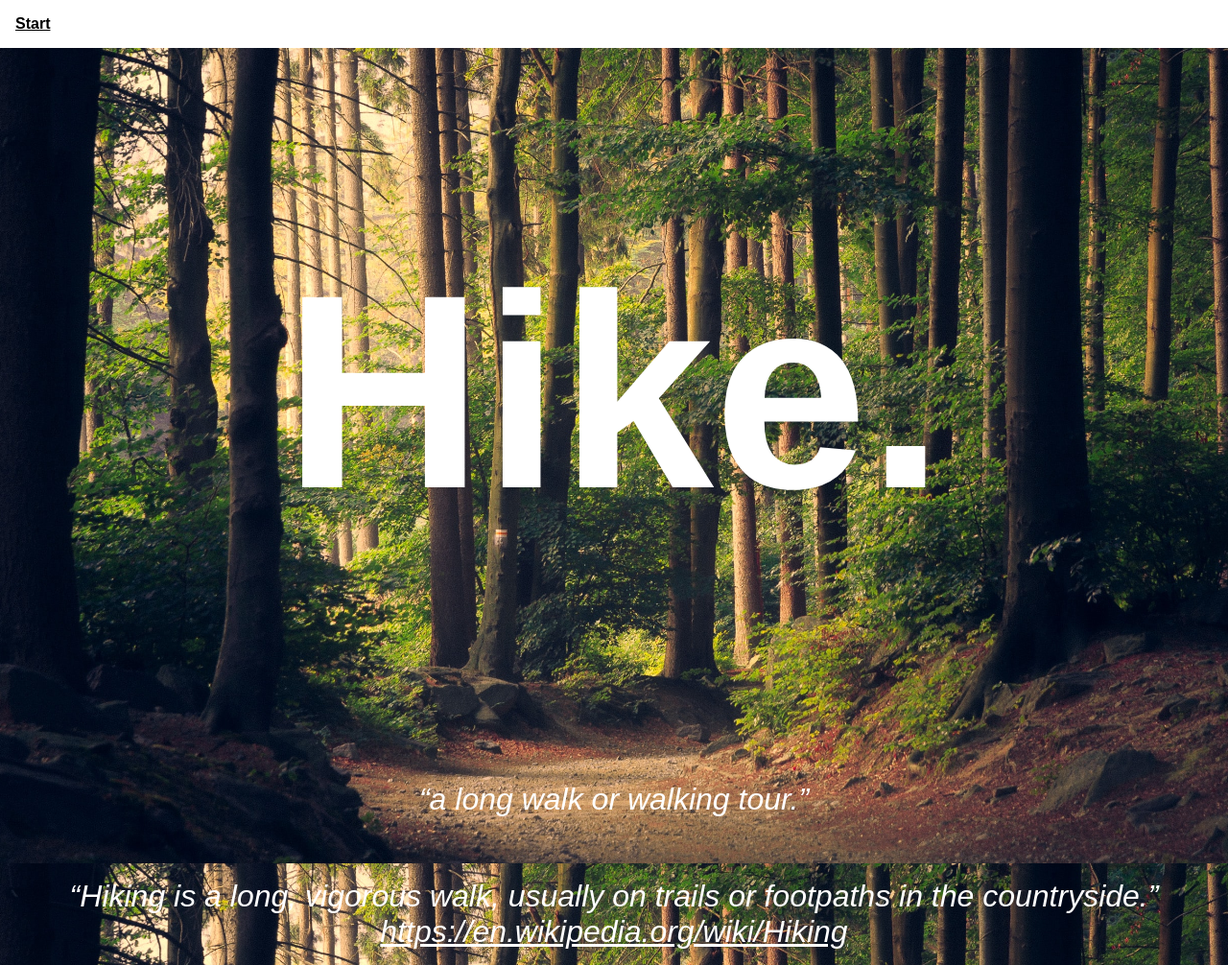
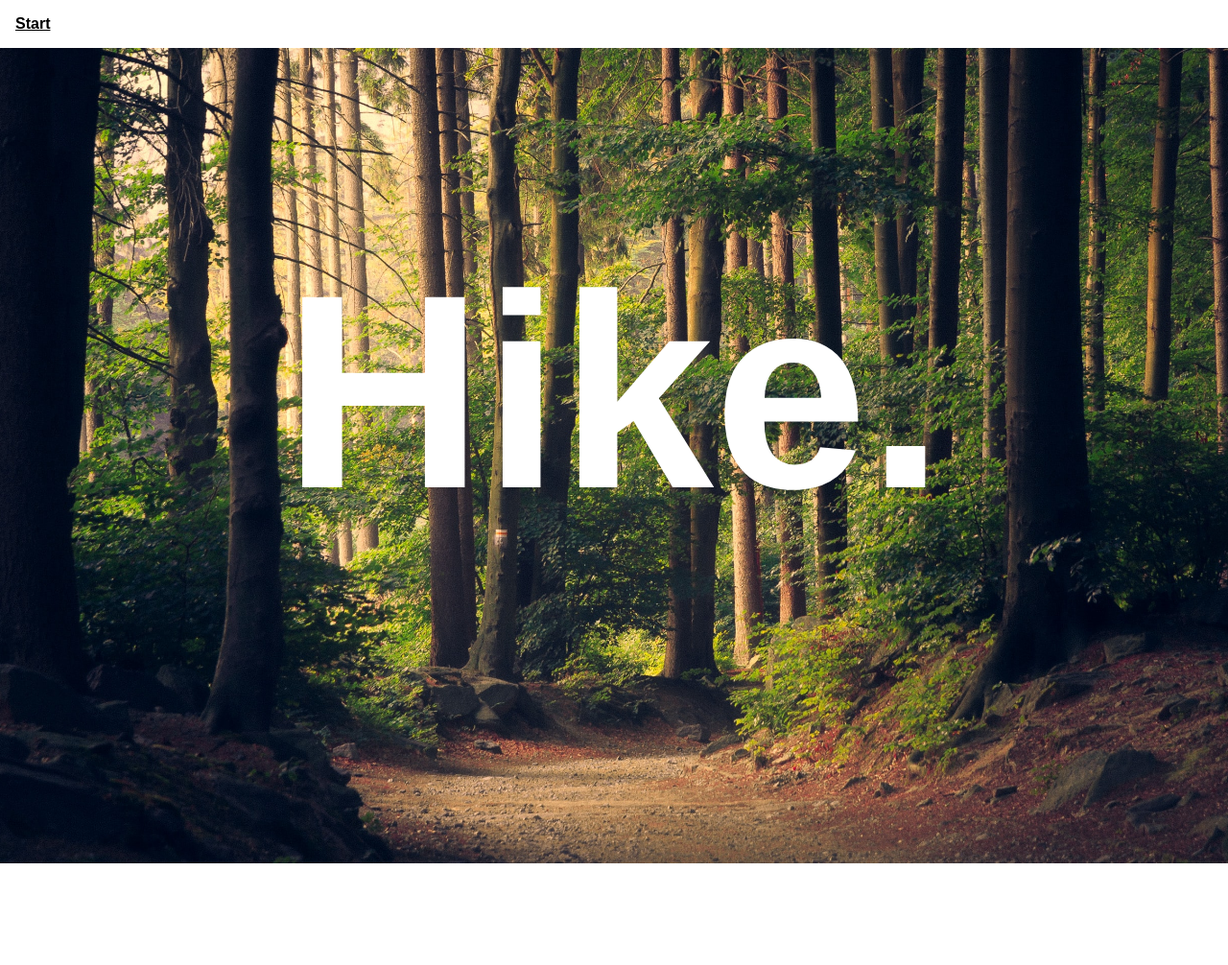
Before and after one commit to cadamini/cadamini.github.io, a Jekyll site: the page built from index.md, in a window 1280 px wide. Shown: the whole page at 96% size. Built offline with Jekyll 4.4.1, drawn with Linux system fonts in a browser that asks for light colours; after the commit the page ends 900 px from its top, so only the background shows below that.

Commit message:
Remove text from index

```diff
--- a/index.md
+++ b/index.md
@@ -1,7 +1,3 @@
 ---
 layout: default
 ---
-
-> "a long walk or walking tour."
-
-> "Hiking is a long, vigorous walk, usually on trails or footpaths in the countryside." [https://en.wikipedia.org/wiki/Hiking](https://en.wikipedia.org/wiki/Hiking)
```
